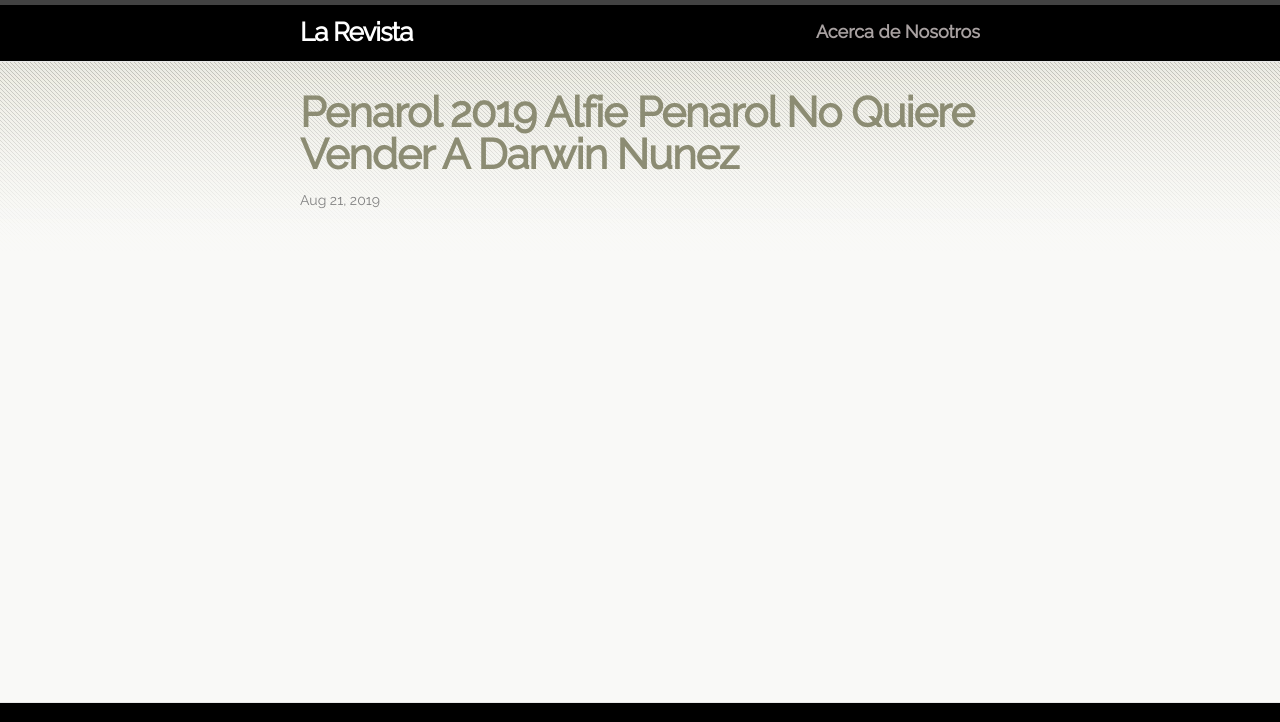
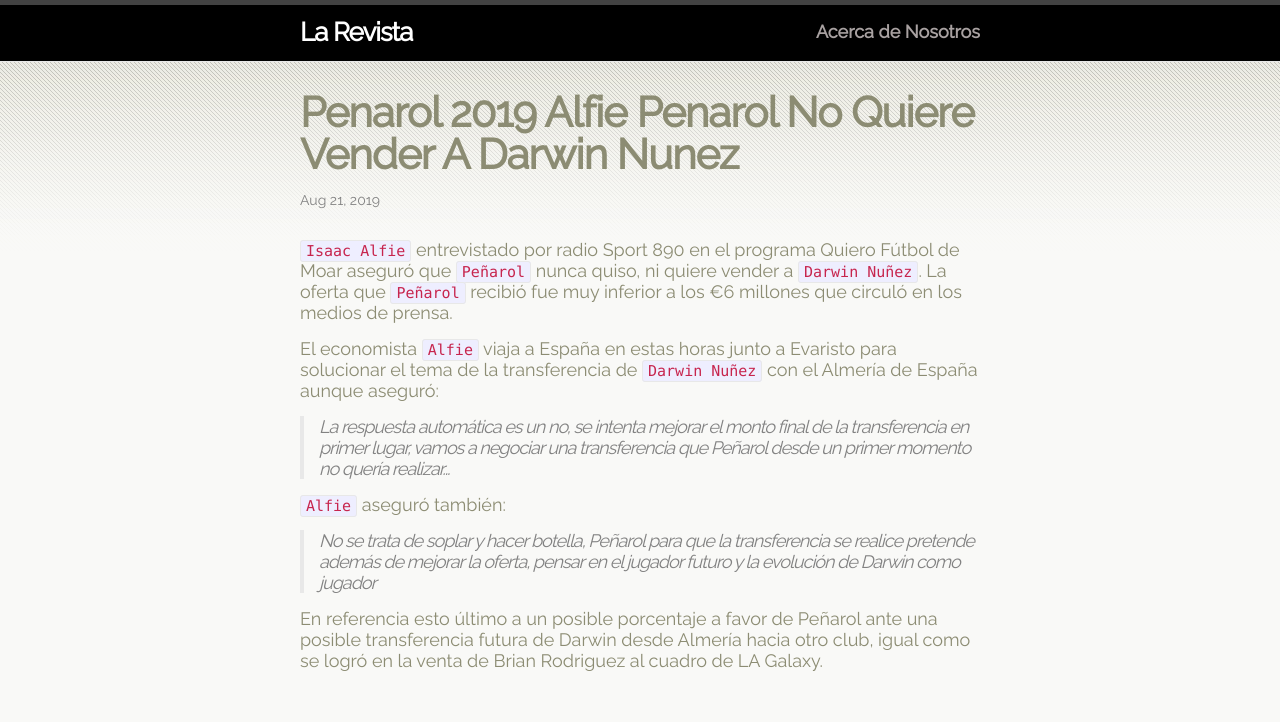
Before and after one commit to 6bita/magasinet, a Jekyll site: the page built from _posts/2019-08-21-penarol-2019-alfie-penarol-no-quiere-vender-a-darwin-nunez.md, in a window 1280 px wide. Shown: the top 722 px of the page. Built offline with Jekyll 4.4.1, drawn with Linux system fonts in a browser that asks for light colours; grey boxes are pictures that could not be loaded.

Commit message:
Update 2019-08-21-penarol-2019-alfie-penarol-no-quiere-vender-a-darwin-nunez.md

```diff
--- a/_posts/2019-08-21-penarol-2019-alfie-penarol-no-quiere-vender-a-darwin-nunez.md
+++ b/_posts/2019-08-21-penarol-2019-alfie-penarol-no-quiere-vender-a-darwin-nunez.md
@@ -2,4 +2,29 @@
 layout: post
 titel: "Peñarol 2019, Alfie: Peñarol no quiere vender a Darwin Nuñez salvo que su cotización suba"
 name: "2019-08-21-penarol-2019-alfie-penarol-no-quiere-vender-a-darwin-nunez.md"
+description: "Isaac Alfie viajará a España para negociar a Darwin Nuñez con el Jeque del Almería pero aseguró que Peñarol no lo quiere vender salvo se mejore senciblemente su cotización"
 ---
+
+`Isaac Alfie` entrevistado por radio Sport 890 en el programa Quiero Fútbol de Moar aseguró que `Peñarol` nunca quiso, ni quiere vender a `Darwin Nuñez`. La oferta que `Peñarol` recibió fue muy inferior a los €6 millones que circuló en los medios de prensa.
+
+El economista `Alfie` viaja a España en estas horas junto a Evaristo para solucionar el tema de la transferencia de `Darwin Nuñez` con el Almería de España aunque aseguró:
+
+<blockquote>
+  <span>
+    La respuesta automática es un no, se intenta mejorar el monto final de la transferencia en primer lugar, vamos a negociar una        transferencia que Peñarol desde un primer momento no quería realizar...
+  </span>
+</blockquote>
+
+`Alfie` aseguró también:
+
+ <blockquote>
+    <p>
+      No se trata de soplar y hacer botella, Peñarol para que la transferencia se realice pretende además de mejorar la oferta, pensar en el jugador futuro y la evolución de Darwin como jugador
+  </p>
+</blockquote>
+
+En referencia esto último a un posible porcentaje a favor de Peñarol ante una posible transferencia futura de Darwin desde Almería hacia otro club, igual como se logró en la venta de Brian Rodriguez al cuadro de LA Galaxy.
+
+<br>
+
+<iframe width="624" height="360" src="https://www.youtube.com/embed/EjM4BB20MII" frameborder="0" allow="accelerometer; autoplay; encrypted-media; gyroscope; picture-in-picture" allowfullscreen></iframe>
```
